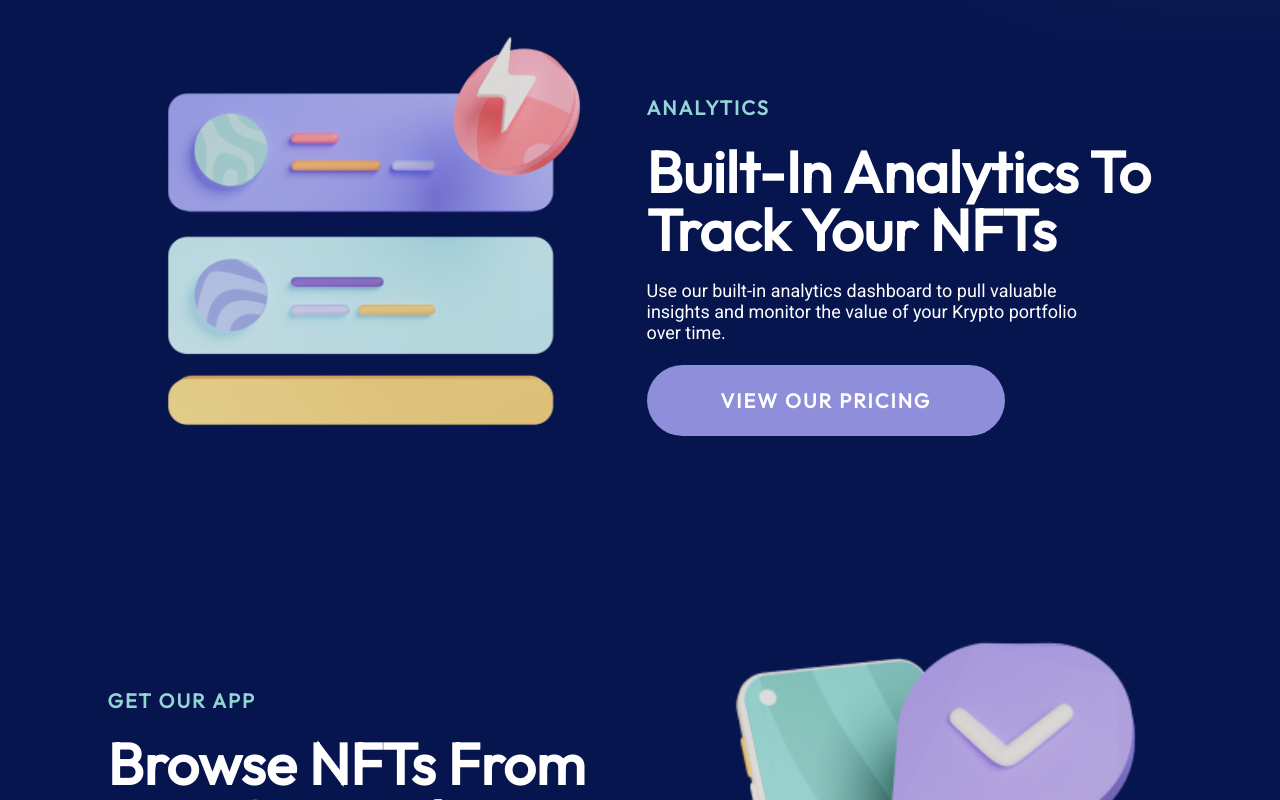
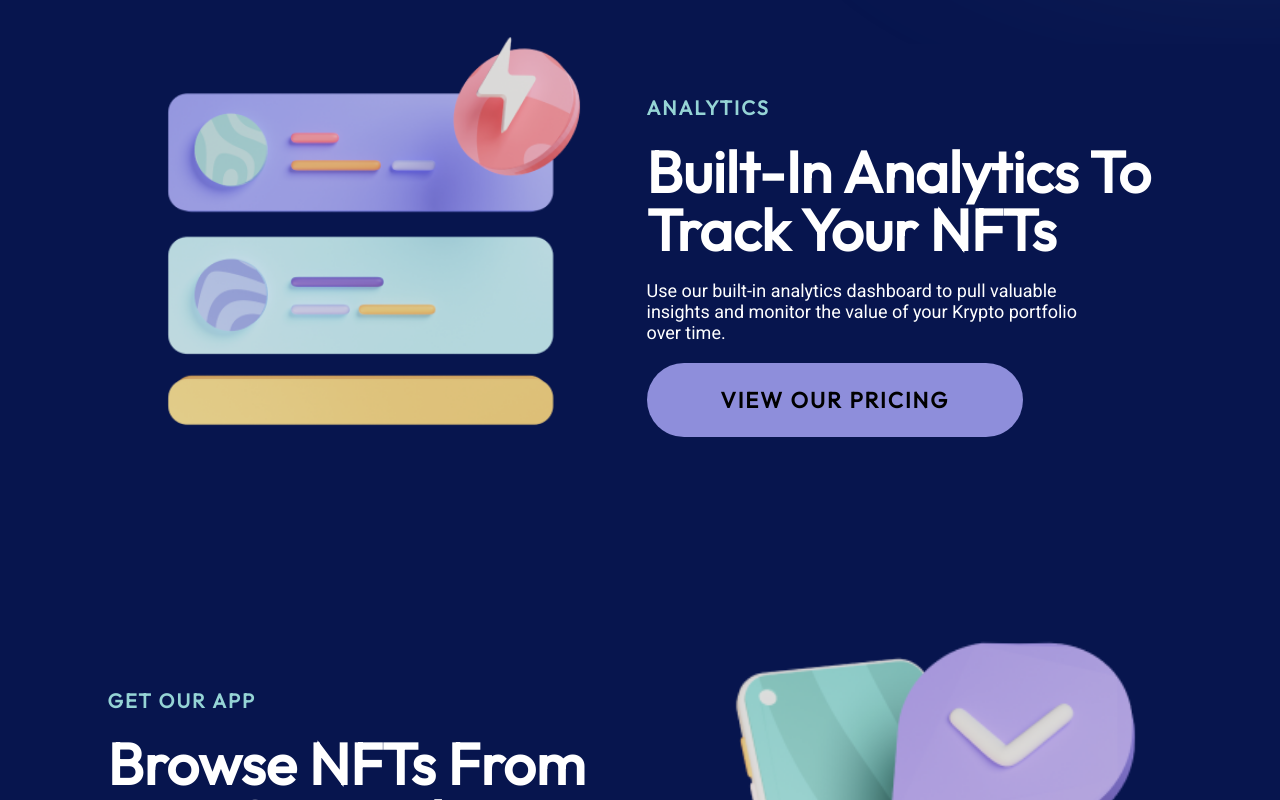
Before and after one commit to NJIT-WIS/nft-site-amm0116, a website: page docs/index.html in a window 1280 px wide. In both pictures the pointer is over the link "VIEW OUR PRICING". Shown: the part 1093-1893 px from the top of the page. Drawn offline with Linux system fonts and the light colour scheme.

Commit message:
Add about (analytics) button hover effects

```diff
--- a/docs/css/main.css
+++ b/docs/css/main.css
@@ -244,6 +244,12 @@ nav .logo {
     text-decoration: none;
     padding: 23px 74px;
     background: #8E8EDB;
+}
+
+#about a:hover {
+    font-size: 22px;
+    color: #000;
+    transition: 500ms;
 }
 
 #about img {
```
